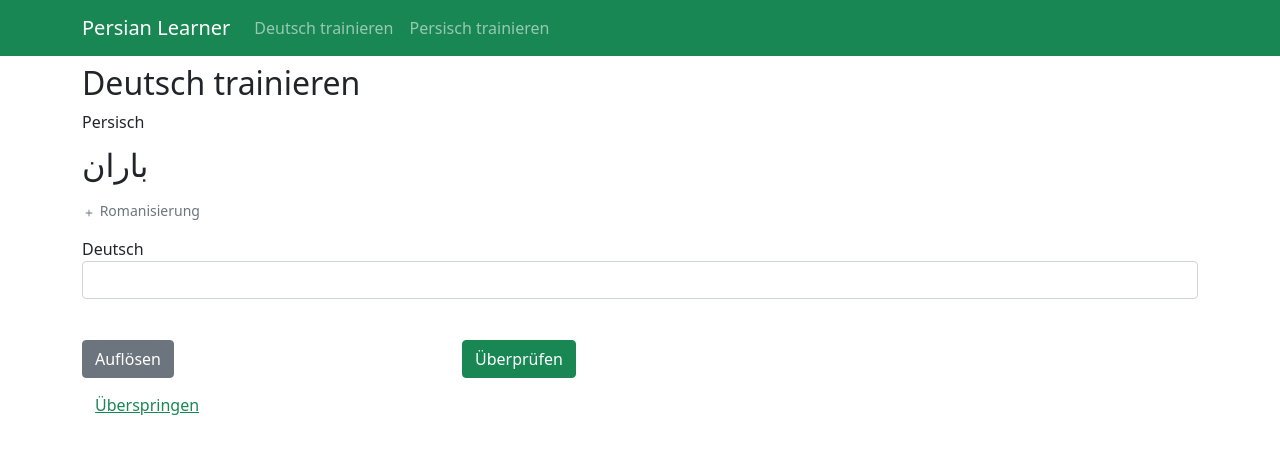
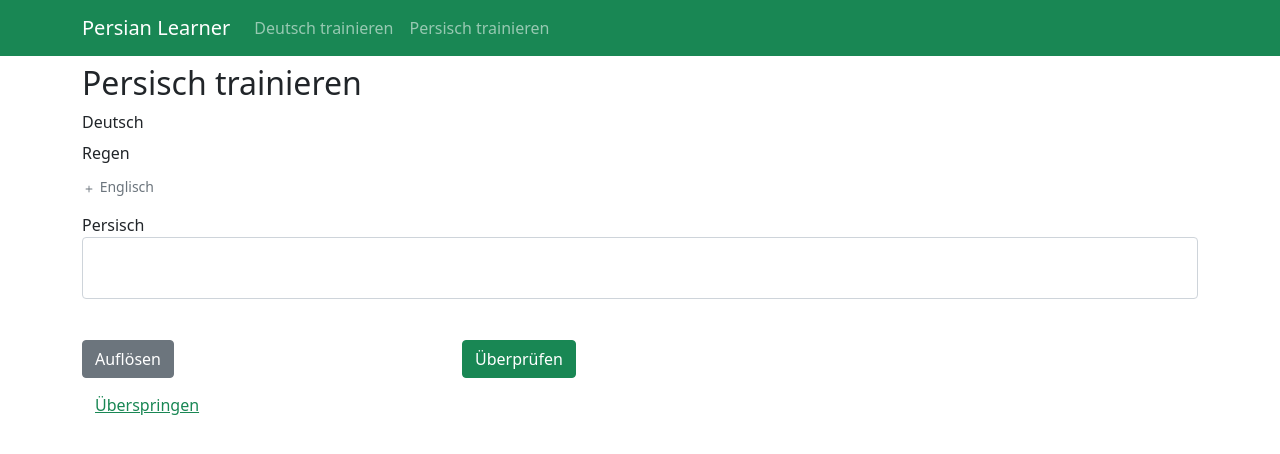
Before and after one commit to kremerd/persian-learner, a React (Create React App) app: page /trainer/german in a window 1280 px wide. Shown: the top 454 px of the page. Built offline with nearby package versions, Linux system fonts and the light colour scheme.

Commit message:
feat: add farsi-support in the state

```diff
--- a/src/features/trainer/components/FarsiTrainer/FarsiTrainer.tsx
+++ b/src/features/trainer/components/FarsiTrainer/FarsiTrainer.tsx
@@ -1,12 +1,12 @@
 import React from 'react';
 import { LearningUnit } from '../../../lexicon/model/learningUnit';
 import { TestStage } from '../../model/testStage';
-import { TrainingProgress } from '../../model/trainingProgress';
+import { LangProgress } from '../../model/trainingProgress';
 import { ScoreBadge } from '../ScoreBadge/ScoreBadge';
 import { ToggleText } from '../ToggleText/ToggleText';
 
 export class FarsiTrainer extends React.Component<{
-  progress: TrainingProgress;
+  progress: LangProgress;
   unit: LearningUnit;
   fail: () => void;
   next: () => void;
@@ -109,7 +109,7 @@ export class FarsiTrainer extends React.Component<{
               )}
               <span className={this.isCountingAsSuccess() || this.isWrongSolution() ? 'text-success' : 'text-warning'}>
                 {unit.fa}
-                <ScoreBadge score={progress.scoreFa}
+                <ScoreBadge score={progress.score}
                   decreased={this.isCountingAsFailure()}
                   increased={this.isCountingAsSuccess()}
                 ></ScoreBadge>
--- a/src/features/trainer/components/GermanTrainer/GermanTrainer.tsx
+++ b/src/features/trainer/components/GermanTrainer/GermanTrainer.tsx
@@ -1,12 +1,12 @@
 import React from 'react';
 import { LearningUnit } from '../../../lexicon/model/learningUnit';
 import { TestStage } from '../../model/testStage';
-import { TrainingProgress } from '../../model/trainingProgress';
+import { LangProgress } from '../../model/trainingProgress';
 import { ScoreBadge } from '../ScoreBadge/ScoreBadge';
 import { ToggleText } from '../ToggleText/ToggleText';
 
 export class GermanTrainer extends React.Component<{
-  progress: TrainingProgress;
+  progress: LangProgress;
   unit: LearningUnit;
   fail: () => void;
   next: () => void;
@@ -111,7 +111,7 @@ export class GermanTrainer extends React.Component<{
               )}
               <span className={this.isCountingAsSuccess() || this.isWrongSolution() ? 'text-success' : 'text-warning'}>
                 {unit.de}
-                <ScoreBadge score={progress.scoreDe}
+                <ScoreBadge score={progress.score}
                   decreased={this.isCountingAsFailure()}
                   increased={this.isCountingAsSuccess()}
                 ></ScoreBadge>
--- a/src/features/trainer/components/Trainer/Trainer.tsx
+++ b/src/features/trainer/components/Trainer/Trainer.tsx
@@ -1,6 +1,6 @@
 import React from 'react';
 import { LearningUnit } from '../../../lexicon/model/learningUnit';
-import { TrainingProgress } from '../../model/trainingProgress';
+import { LangProgress } from '../../model/trainingProgress';
 import { TrainingUnitLang } from '../../model/trainingUnit';
 import { FarsiTrainer } from '../FarsiTrainer/FarsiTrainer';
 import { GermanTrainer } from '../GermanTrainer/GermanTrainer';
@@ -8,7 +8,7 @@ import { NoTraining } from '../NoTraining/NoTraining';
 
 export class Trainer extends React.Component<{
   lang: TrainingUnitLang | null;
-  progress: TrainingProgress;
+  progress: LangProgress;
   unit: LearningUnit | null;
   fail: () => void;
   next: () => void;
--- a/src/features/trainer/components/Trainer/TrainerContainer.tsx
+++ b/src/features/trainer/components/Trainer/TrainerContainer.tsx
@@ -1,11 +1,11 @@
 import { connect } from 'react-redux';
-import { selectCurrentLanguage, selectCurrentLearningUnit, selectCurrentTrainingProgress } from '../../selectors';
+import { selectCurrentLangProgress, selectCurrentLanguage, selectCurrentLearningUnit } from '../../selectors';
 import { fail, pass, select } from '../../slice';
 import { Trainer } from './Trainer';
 
 const mapStateToProps = (state: any): any => ({
   lang: selectCurrentLanguage(state),
-  progress: selectCurrentTrainingProgress(state),
+  progress: selectCurrentLangProgress(state),
   unit: selectCurrentLearningUnit(state),
 });
 
--- a/src/features/trainer/model/trainingUnit.ts
+++ b/src/features/trainer/model/trainingUnit.ts
@@ -1,3 +1,7 @@
+export interface TrainingUnitWithPriority extends TrainingUnit {
+  priority: number;
+}
+
 export interface TrainingUnit {
   id: number;
   lang: TrainingUnitLang;
--- a/src/features/trainer/selectors/index.ts
+++ b/src/features/trainer/selectors/index.ts
@@ -16,3 +16,7 @@ export const selectCurrentLearningUnit = createSelector([selectSlice, selectLear
 export const selectCurrentTrainingProgress = createSelector([selectSlice],
   ({ trainingUnit, trainingProgress }) => getKey(trainingUnit?.id, trainingProgress) ?? buildEmptyProgress()
 );
+
+export const selectCurrentLangProgress = createSelector([selectCurrentLanguage, selectCurrentTrainingProgress],
+  (lang, trainingProgress) => lang !== null ? trainingProgress[lang] : buildEmptyProgress()
+);
--- a/src/features/trainer/slice/index.ts
+++ b/src/features/trainer/slice/index.ts
@@ -2,8 +2,8 @@ import { createAsyncThunk, createSlice } from '@reduxjs/toolkit';
 import { differenceInSeconds } from 'date-fns';
 import { LearningUnit } from '../../lexicon/model/learningUnit';
 import { selectLearningUnits } from '../../lexicon/selectors';
-import { TrainingProgress } from '../model/trainingProgress';
-import { TrainingUnit } from '../model/trainingUnit';
+import { LangProgress, TrainingProgress } from '../model/trainingProgress';
+import { TrainingUnit, TrainingUnitLang, TrainingUnitWithPriority } from '../model/trainingUnit';
 import configuration from './configuration';
 import selectRandom from './selectRandom';
 import { buildEmptyProgress } from './trainingProgress';
@@ -28,25 +28,28 @@ const slice = createSlice({
   initialState,
   reducers: {
     pass: (state: State): void => {
-      const progress = getProgress(state);
-      progress.scoreDe = Math.min(progress.scoreDe + 1, 5);
-      progress.lastCorrectDe = new Date().toISOString();
+      const progress = getLangProgress(state);
+      progress.score = Math.min(progress.score + 1, 5);
+      progress.lastCorrect = new Date().toISOString();
     },
     fail: (state: State): void => {
-      const progress = getProgress(state);
-      progress.scoreDe = Math.max(progress.scoreDe - 1, 0);
+      const progress = getLangProgress(state);
+      progress.score = Math.max(progress.score - 1, 0);
     }
   },
   extraReducers: {
     [select.fulfilled.type]: (state, { payload: units }: { payload: LearningUnit[] }): void => {
       const { trainingProgress } = state;
-      const selectedUnit = selectRandom(units as LearningUnit[], unit => getPriority(trainingProgress[unit.id]));
-      state.trainingUnit = buildTrainingUnit(selectedUnit);
+      const trainingUnits = units
+        .map(({ id }) => getTrainingUnits(id, trainingProgress[id]))
+        .flat();
+      const selectedUnit = selectRandom(trainingUnits, unit => unit.priority);
+      state.trainingUnit = copyTrainingUnit(selectedUnit);
     }
   }
 });
 
-const getProgress = ({ trainingUnit, trainingProgress }: State): TrainingProgress => {
+const getLangProgress = ({ trainingUnit, trainingProgress }: State): LangProgress => {
   if (trainingUnit === null) {
     throw new Error('No training unit selected');
   }
@@ -55,12 +58,21 @@ const getProgress = ({ trainingUnit, trainingProgress }: State): TrainingProgres
     trainingProgress[trainingUnit.id] = buildEmptyProgress();
   }
 
-  return trainingProgress[trainingUnit.id];
+  return trainingProgress[trainingUnit.id][trainingUnit.lang];
 };
 
-const getPriority = ({ scoreDe, lastCorrectDe }: TrainingProgress = buildEmptyProgress()): number => {
-  const config = configuration.find(c => c.score === scoreDe);
-  const gap = getDifferenceFromNowInSeconds(lastCorrectDe);
+const getTrainingUnits = (id: number, progress: TrainingProgress = buildEmptyProgress()): TrainingUnitWithPriority[] => {
+  const languages: TrainingUnitLang[] = ['de', 'fa'];
+  return languages.map(lang => ({
+    id,
+    lang,
+    priority: getPriority(progress[lang])
+  }));
+};
+
+const getPriority = ({ score, lastCorrect }: LangProgress): number => {
+  const config = configuration.find(c => c.score === score);
+  const gap = getDifferenceFromNowInSeconds(lastCorrect);
 
   if (config !== undefined && gap > config.minGap) {
     return config.frequency;
@@ -77,12 +89,10 @@ const getDifferenceFromNowInSeconds = (date: string | null): number => {
   }
 };
 
-const buildTrainingUnit = (learningUnit: LearningUnit | null): TrainingUnit | null => {
-  if (learningUnit !== null) {
-    return {
-      id: learningUnit.id,
-      lang: 'de',
-    };
+const copyTrainingUnit = (unit: TrainingUnit | null): TrainingUnit | null => {
+  if (unit !== null) {
+    const { id, lang } = unit;
+    return { id, lang };
   } else {
     return null;
   }
--- a/src/features/trainer/slice/trainingProgress.ts
+++ b/src/features/trainer/slice/trainingProgress.ts
@@ -1,8 +1,12 @@
 import { TrainingProgress } from '../model/trainingProgress';
 
 export const buildEmptyProgress = (): TrainingProgress => ({
-  scoreDe: 0,
-  scoreFa: 0,
-  lastCorrectDe: null,
-  lastCorrectFa: null,
+  de: {
+    score: 0,
+    lastCorrect: null,
+  },
+  fa: {
+    score: 0,
+    lastCorrect: null,
+  },
 });
```
Also changed, not shown: src/features/trainer/model/trainingProgress.ts (+7 -4 lines).
